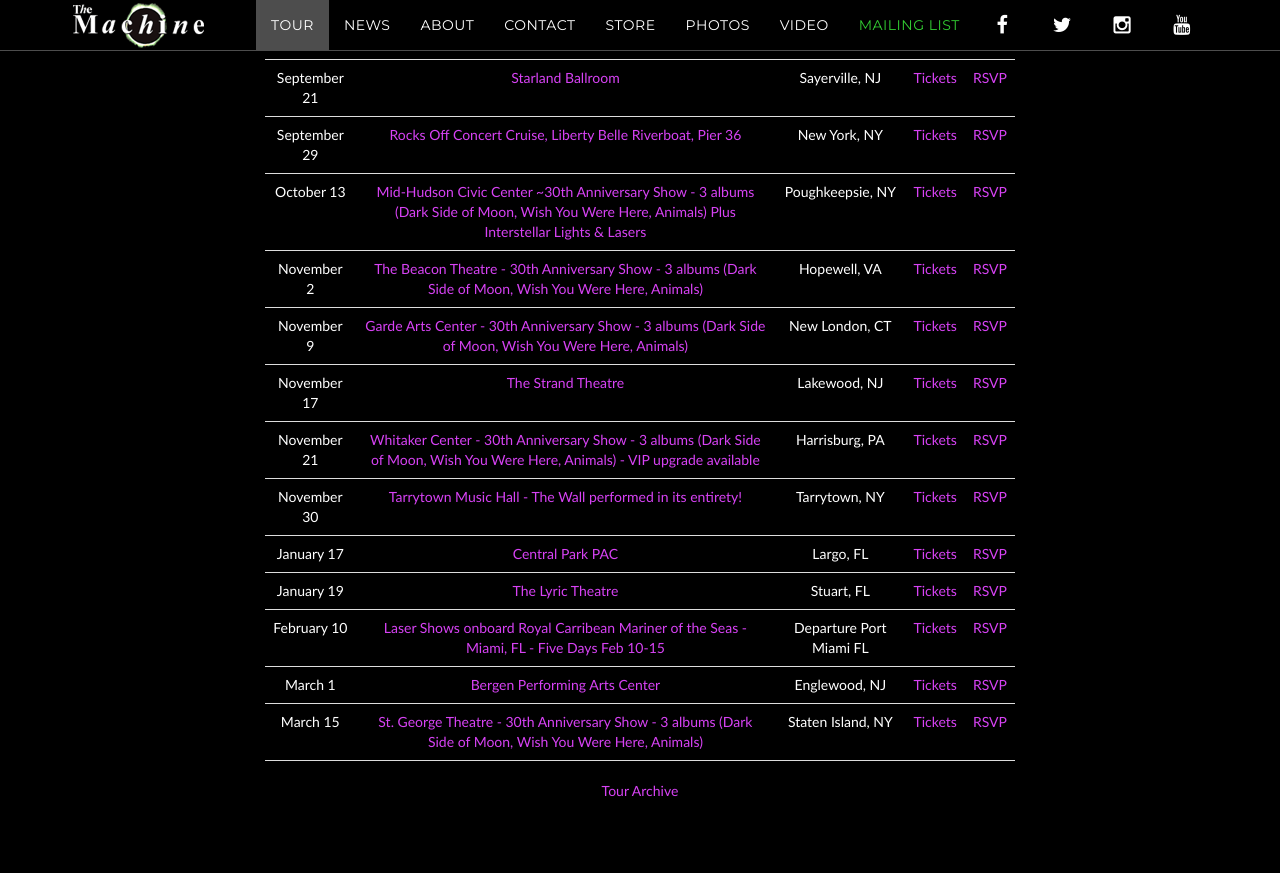
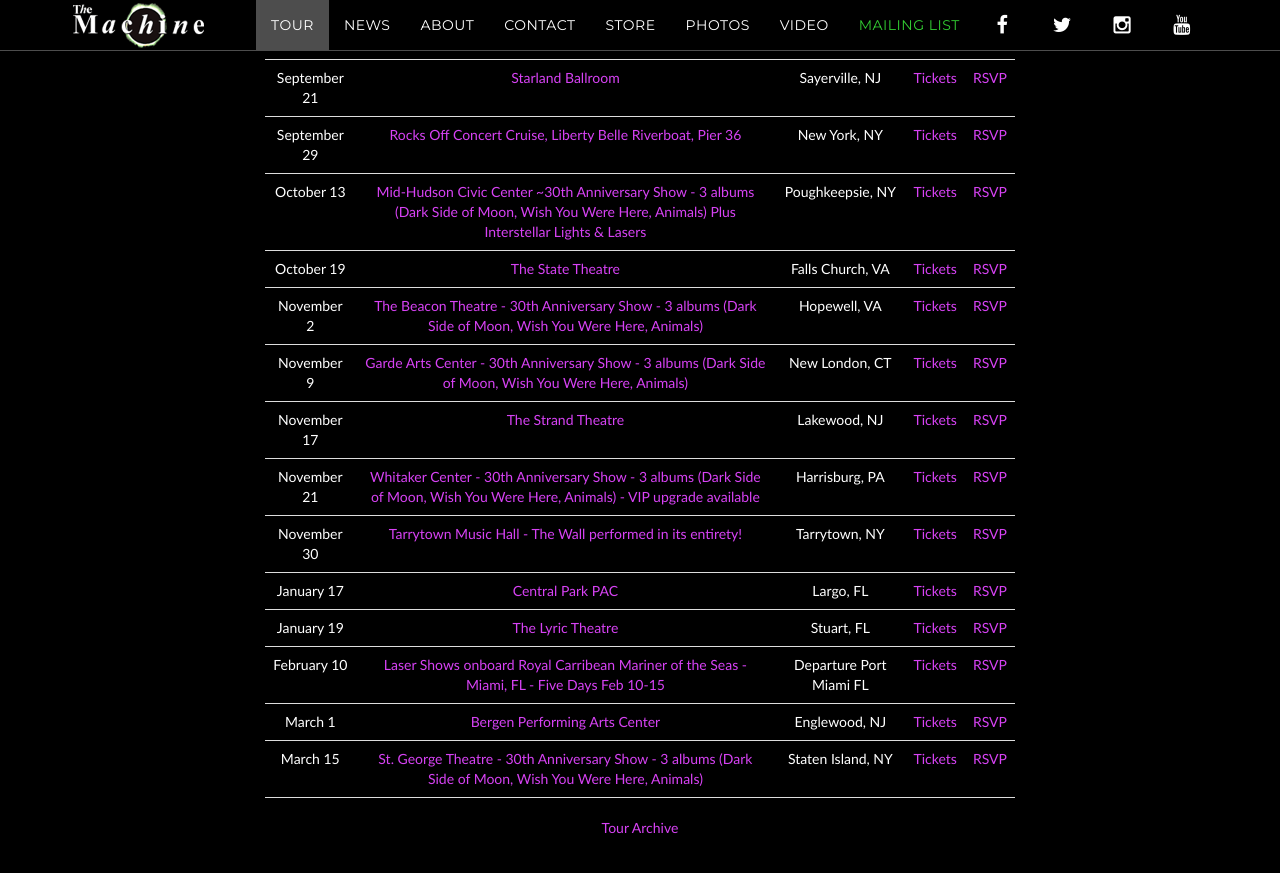
Before and after one commit to machineweb/machineweb.github.io, a Jekyll site: the page built from index.html, in a window 1280 px wide and 900 px high, scrolled down 1241 px. Shown: the top 873 px of the window. Built offline with Jekyll 4.4.1, drawn with Linux system fonts in a browser that asks for light colours; comment, search, counter and statistics services are not loaded.

Commit message:
New tour item

```diff
--- a/_data/tour.yml
+++ b/_data/tour.yml
@@ -3577,3 +3577,11 @@
     tickets-url: "https://stgeorgetheatre.com/the-machine-performs-pink-floyd/"
     rsvp-url: "https://www.facebook.com/events/2184206038458345/"
     order: "1552622400000"
+
+  - date: "October 19 2018"
+    venue: "The State Theatre"
+    venue-url: "https://order.ticketalternative.com/cgi-bin/ncommerce3/SEGetEventInfo?ticketCode=GS%3ASTATE%3AST18%3AMAC1019%3A&linkID=ta-tst"
+    location: "Falls Church, VA"
+    tickets-url: "https://order.ticketalternative.com/cgi-bin/ncommerce3/SEGetEventInfo?ticketCode=GS%3ASTATE%3AST18%3AMAC1019%3A&linkID=ta-tst"
+    rsvp-url: "https://www.facebook.com/events/231726194195993/"
+    order: "1539921600000"
```
